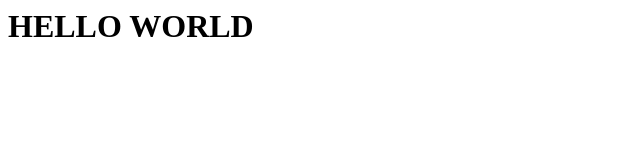
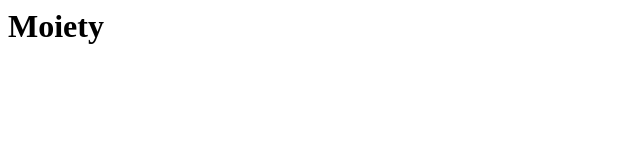
Before and after one commit to royalcreator/royalcreator.github.io, a plain HTML site: page index.html in a window 1280 px wide. Shown: the whole page, without its empty margins (0-640 px from the left). Drawn offline with Linux system fonts and the light colour scheme.

Commit message:
Update index.html

```diff
--- a/index.html
+++ b/index.html
@@ -1 +1 @@
-<h1>HELLO WORLD</h1>
+<h1>Moiety</h1>
```
